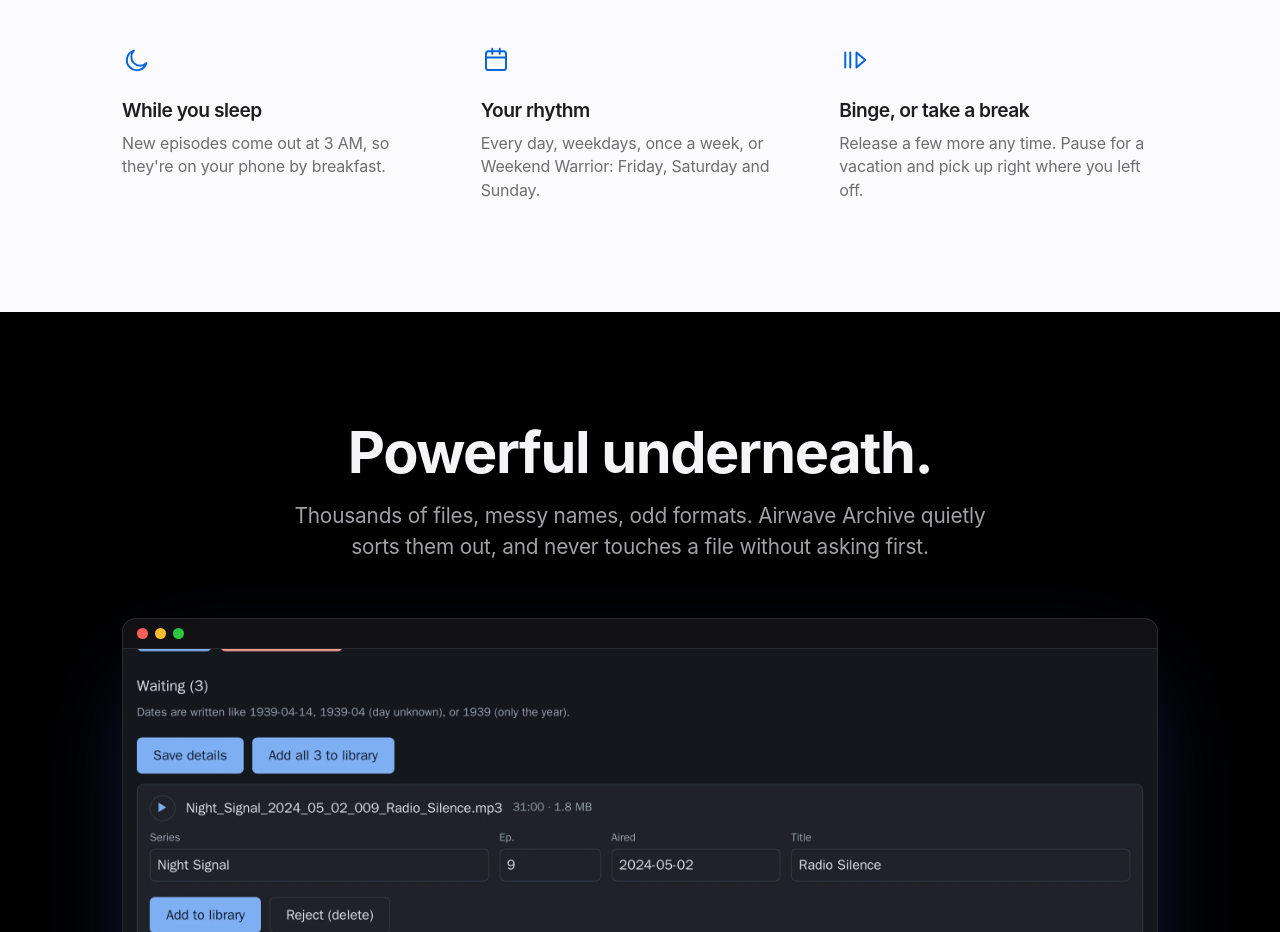
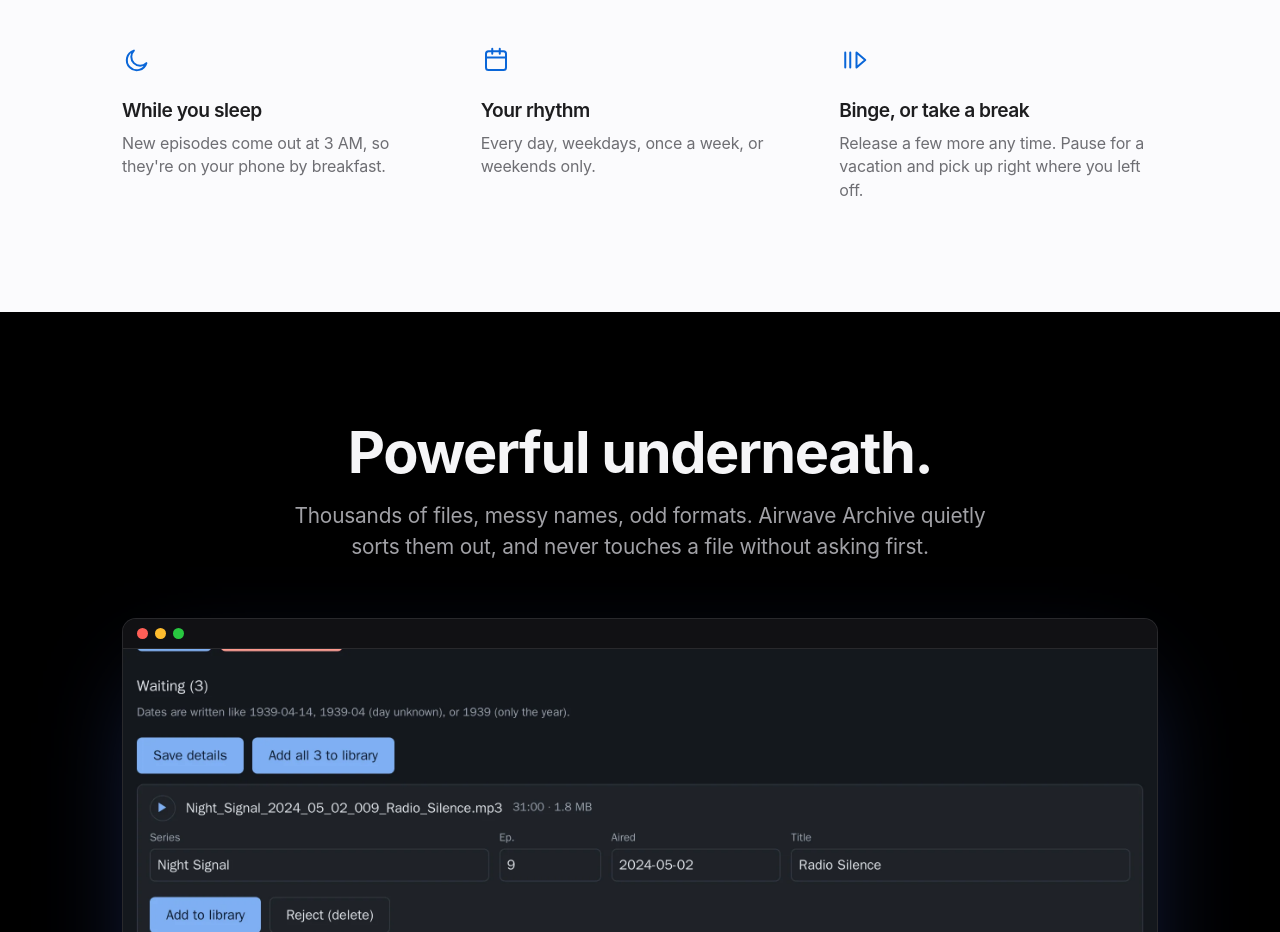
Before and after one commit to cainram/airwave-archive-website, a plain HTML site: page index.html in a window 1280 px wide. Shown: the part 3940-4872 px from the top of the page. Drawn offline with Linux system fonts and the light colour scheme.

Commit message:
Your rhythm: "Every day, weekdays, once a week, or weekends only."
Co-Authored-By: Claude Opus 5.5 <noreply@anthropic.com>

```diff
--- a/index.html
+++ b/index.html
@@ -147,7 +147,7 @@
       <div class="feature">
         <svg viewBox="0 0 24 24" aria-hidden="true"><rect x="4" y="5" width="16" height="15" rx="2"/><path d="M4 10h16M9 3v4M15 3v4"/></svg>
         <h3>Your rhythm</h3>
-        <p>Every day, weekdays, once a week, or Weekend Warrior: Friday, Saturday and Sunday.</p>
+        <p>Every day, weekdays, once a week, or weekends only.</p>
       </div>
       <div class="feature">
         <svg viewBox="0 0 24 24" aria-hidden="true"><path d="M5 6v12M9 6v12"/><path d="M14 6l7 6-7 6z"/></svg>
```
